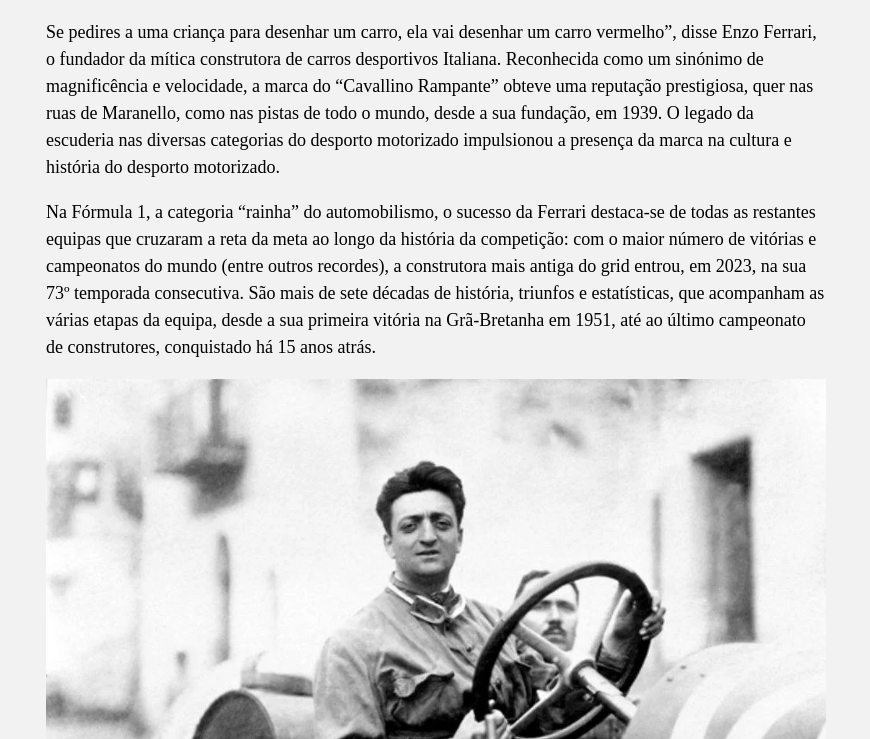
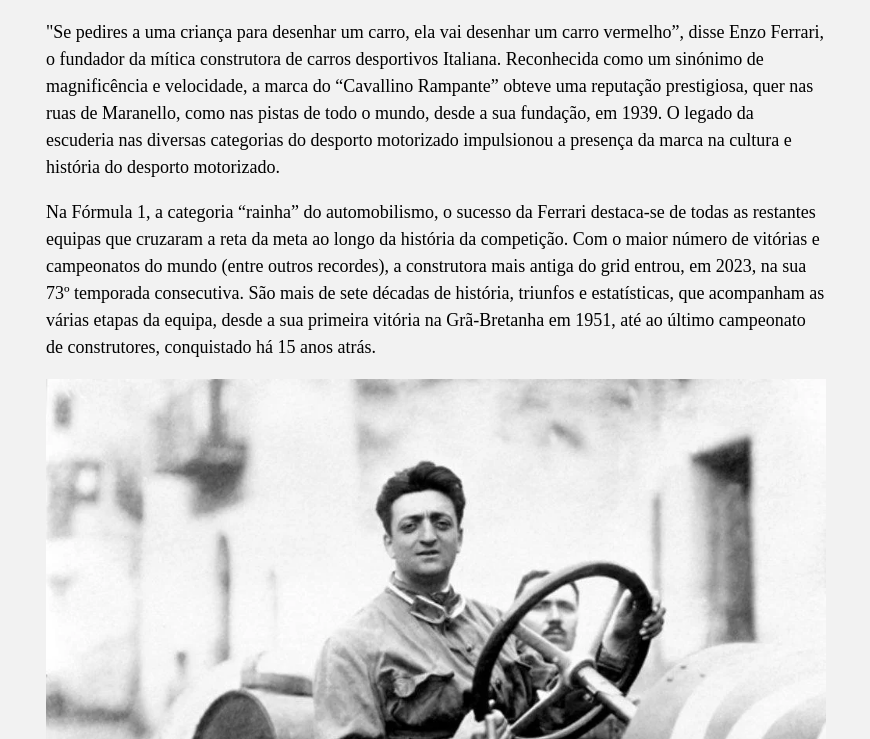
Before and after one commit to Ishmael013/f1stats, a plain HTML site: page index.html in a window 1280 px wide. Shown: the part 61-800 px from the top of the page, without its empty margins (204-1074 px from the left). Drawn offline with Linux system fonts and the light colour scheme; a script that the page names is missing.

Commit message:
Update index.html

```diff
--- a/index.html
+++ b/index.html
@@ -11,8 +11,8 @@
     <H1>Ferrari: A história do “Cavallino Rampante” na Fórmula 1</H1>
     <p class="classe1">
 
-    <p>Se pedires a uma criança para desenhar um carro, ela vai desenhar um carro vermelho”, disse Enzo Ferrari, o fundador da mítica construtora de carros desportivos Italiana. Reconhecida como um sinónimo de magnificência e velocidade, a marca do “Cavallino Rampante” obteve uma reputação prestigiosa, quer nas ruas de Maranello, como nas pistas de todo o mundo, desde a sua fundação, em 1939. O legado da escuderia nas diversas categorias do desporto motorizado impulsionou a presença da marca na cultura e história do desporto motorizado.</p>
-    <p>Na Fórmula 1, a categoria “rainha” do automobilismo, o sucesso da Ferrari destaca-se de todas as restantes equipas que cruzaram a reta da meta ao longo da história da competição: com o maior número de vitórias e campeonatos do mundo (entre outros recordes), a construtora mais antiga do grid entrou, em 2023, na sua 73º temporada consecutiva. São mais de sete décadas de história, triunfos e estatísticas, que acompanham as várias etapas da equipa, desde a sua primeira vitória na Grã-Bretanha em 1951, até ao último campeonato de construtores, conquistado há 15 anos atrás. </p>
+    <p>"Se pedires a uma criança para desenhar um carro, ela vai desenhar um carro vermelho”, disse Enzo Ferrari, o fundador da mítica construtora de carros desportivos Italiana. Reconhecida como um sinónimo de magnificência e velocidade, a marca do “Cavallino Rampante” obteve uma reputação prestigiosa, quer nas ruas de Maranello, como nas pistas de todo o mundo, desde a sua fundação, em 1939. O legado da escuderia nas diversas categorias do desporto motorizado impulsionou a presença da marca na cultura e história do desporto motorizado.</p>
+    <p>Na Fórmula 1, a categoria “rainha” do automobilismo, o sucesso da Ferrari destaca-se de todas as restantes equipas que cruzaram a reta da meta ao longo da história da competição. Com o maior número de vitórias e campeonatos do mundo (entre outros recordes), a construtora mais antiga do grid entrou, em 2023, na sua 73º temporada consecutiva. São mais de sete décadas de história, triunfos e estatísticas, que acompanham as várias etapas da equipa, desde a sua primeira vitória na Grã-Bretanha em 1951, até ao último campeonato de construtores, conquistado há 15 anos atrás. </p>
     <img class="enzo" src="ferrari45.jpg" alt="Enzo Ferrari, fundador da marca" width="78%" height="78%">
 
     <p>Neste artigo, iremos analisar o percurso da Ferrari na Fórmula 1: as suas temporadas, campeonatos do mundo, vitórias, pódios e os pilotos que consolidaram o estatuto da lendária esquadra italiana na maior competição do desporto automóvel.</p>
```
